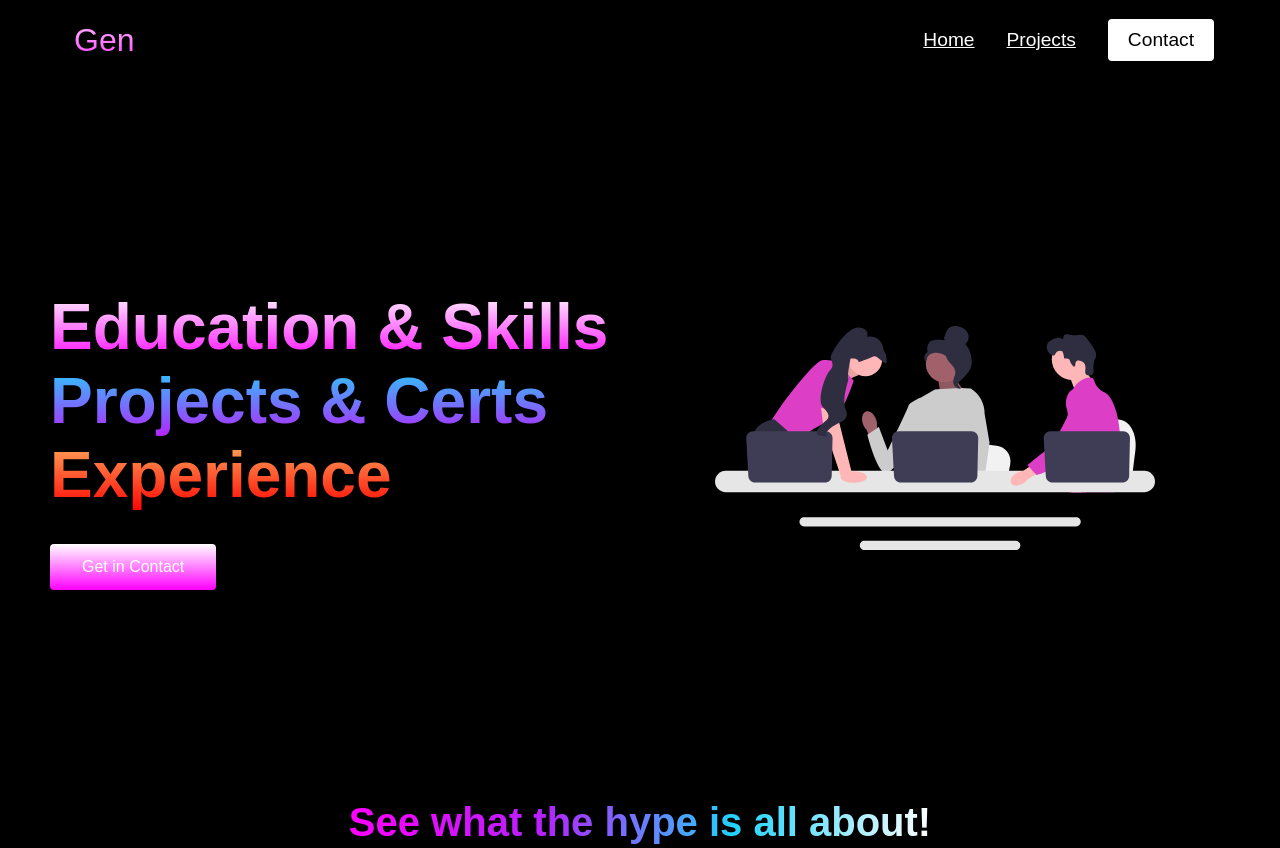
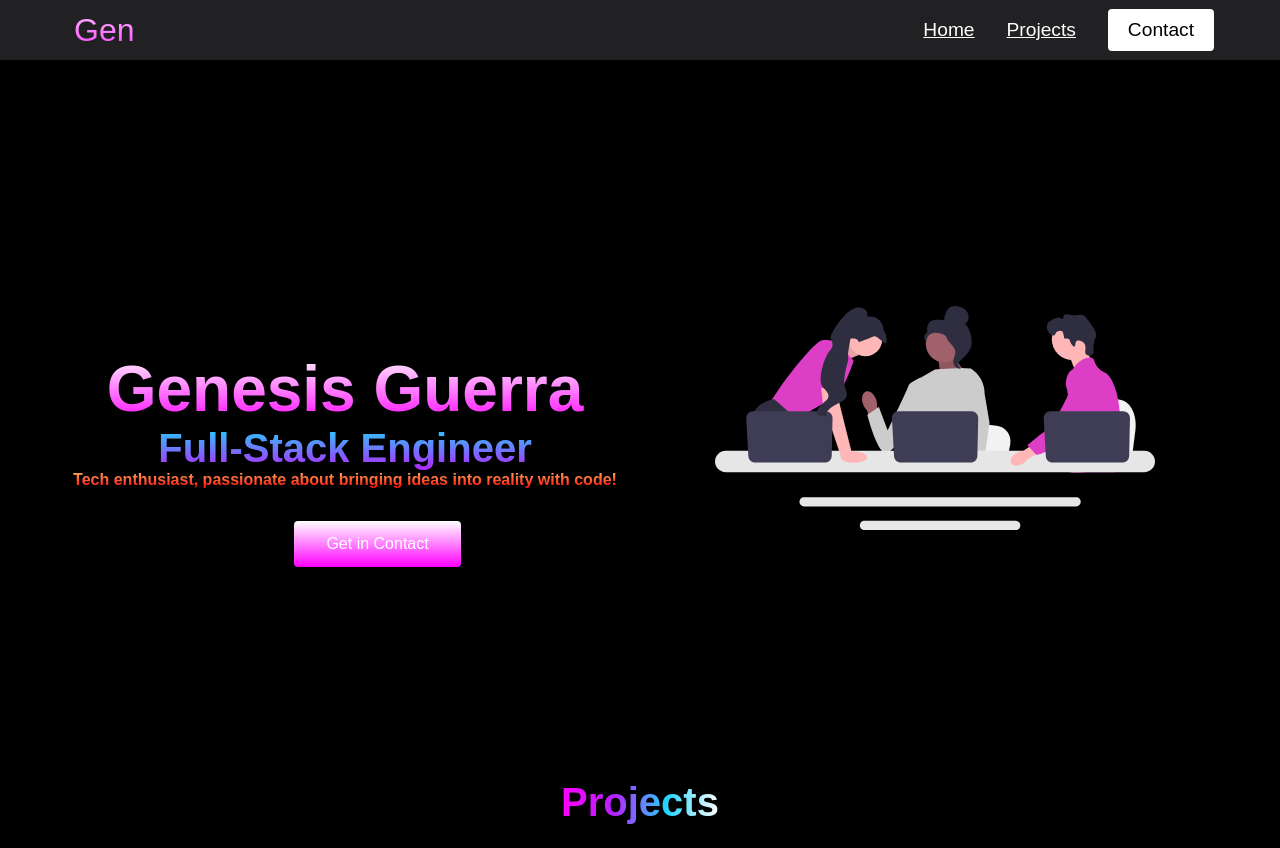
Before and after one commit to segaGenesis22/Portfolio_FrontEnd, a website: page index.html in a window 1280 px wide. Shown: the top 848 px of the page. Drawn offline with Linux system fonts and the light colour scheme; some icons are missing.

Commit message:
updated frontend

```diff
--- a/index.html
+++ b/index.html
@@ -35,9 +35,9 @@
     <div class="main">
         <div class="main__container">
             <div class="main__content">
-                <h1>Education & Skills</h1>
-                <h2>Projects & Certs</h2>
-                <h3>Experience</h3>
+                <h1>Genesis Guerra</h1>
+                <h2>Full-Stack Engineer</h2>
+                <h3>Tech enthusiast, passionate about bringing ideas into reality with code!</h3>
                 <button class="main__btn"><a href="/contact.html" target="_blank">Get in Contact</a></button>
             </div>
             <div class="main__img--container">
@@ -49,7 +49,7 @@
 
     <!-- Tabs Section-->
     <div class="tabs">
-        <h1>See what the hype is all about!</h1>
+        <h1>Projects</h1>
         <div class="tabs__container">
             <div class="tabs__card">
             <h1>Resume</h1>
--- a/styles.css
+++ b/styles.css
@@ -6,8 +6,8 @@
 }
 /* index.html */
 .navbar {
-    background: black;
-    height: 80px;
+    background: #212123;
+    height: 60px;
     display: flex;
     justify-content: center;
     align-items: center;
@@ -189,6 +189,7 @@
     padding: 0 50px;
 }
 .main__content h1{
+    text-align: center;
     font-size: 4rem;
     background-color: rgb(255, 0, 255);
     background-image: linear-gradient(to top, #FF00FF 0%, white 100%);
@@ -199,7 +200,8 @@
     -moz-text-fill-color: transparent;
 }
 .main__content h2{
-    font-size: 4rem;
+    text-align: center;
+    font-size: 2.5rem;
     background-color: #FF00FF;
     background-image: linear-gradient(to top, #b721ff, #21d4fd);
     background-size: 100%;
@@ -209,7 +211,8 @@
     -moz-text-fill-color: transparent;
 }
 .main__content h3{
-    font-size: 4rem;
+    text-align: center;
+    font-size: 1rem;
     background-color: #FF00FF;
     background-image: linear-gradient(to top, #ff0000, #ffb260);
     background-size: 100%;
@@ -227,7 +230,8 @@
     color: white;
     margin-top: 2rem;
     cursor: pointer;
-    position: relative;
+    position: absolute;
+    left: 23%;
     transition: all 0.35s;
     outline: none;
 }
```
